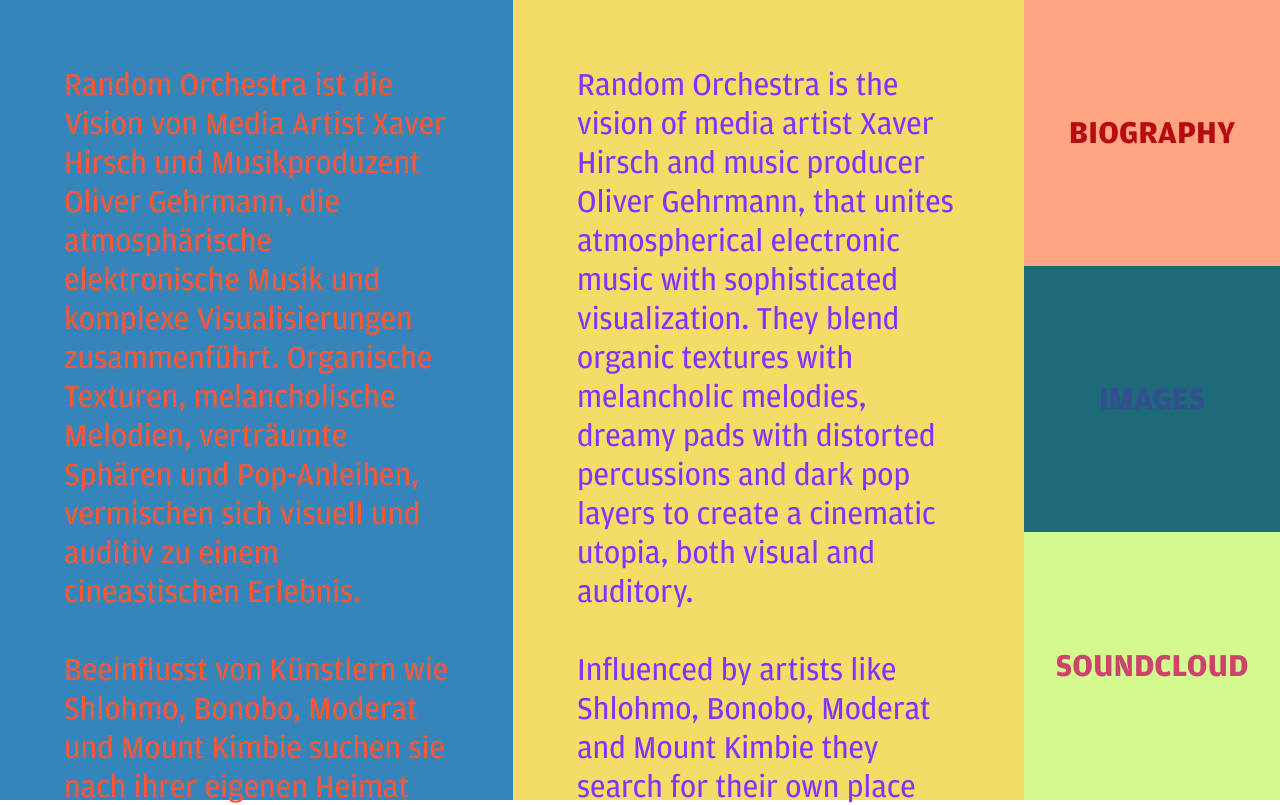
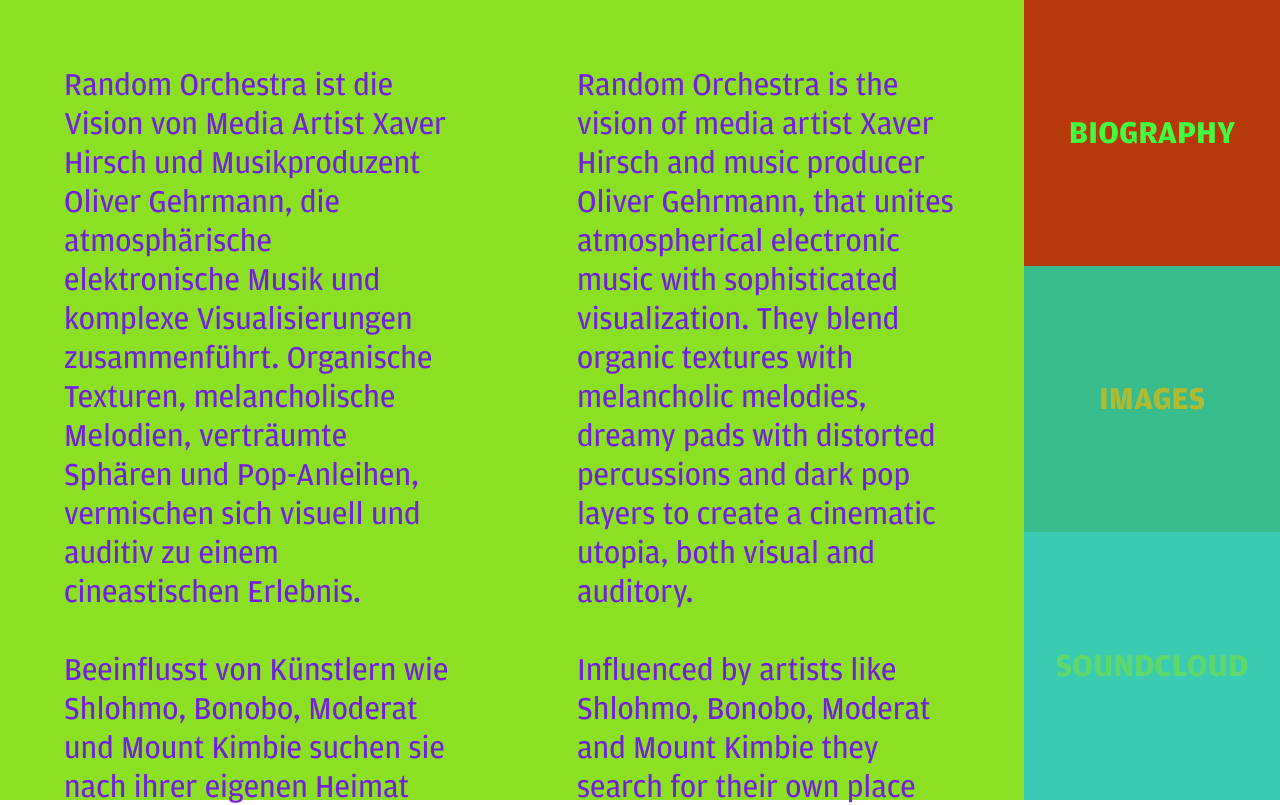
Before and after one commit to xhirsch/ro, a React (Create React App) app: page / in a window 1280 px wide. Shown: the top 805 px of the page. Built offline with nearby package versions, Linux system fonts and the light colour scheme.

Commit message:
colors komplementär

```diff
--- a/src/App.js
+++ b/src/App.js
@@ -1,6 +1,6 @@
-import React, { Suspense } from 'react';
+import React from 'react';
 import styled from 'styled-components';
-import { BrowserRouter as Router, Switch, Route, Link } from 'react-router-dom';
+import { BrowserRouter as Router, Switch, Route } from 'react-router-dom';
 
 import Bio from './components/Bio';
 import Images from './components/Images';
@@ -17,8 +17,6 @@ const StyledApp = styled.div`
   }
 `;
 
-const StyledNav = styled.div``;
-
 function App() {
   return (
     <StyledApp>
--- a/src/components/Bio.js
+++ b/src/components/Bio.js
@@ -1,12 +1,29 @@
 import React from 'react';
 import styled from 'styled-components';
 import randomColor from 'randomcolor';
+import { toRGB } from '../helpers/rgbExtract'
 
-const bg1 = randomColor();
-const bg2 = randomColor();
+const color = randomColor({
+  count: 2,
+  format: "rgb"
+});
+
+const rColor = randomColor({ format: "rgb" });
+const bgColor = toRGB(rColor)
+
+const tColorR = 255 - `${bgColor[0]}`;
+const tColorG = 255 - `${bgColor[1]}`;
+const tColorB = 255 - `${bgColor[2]}`;
+
+const tColor = `rgb(${tColorR}, ${tColorG}, ${tColorB})`
+
+const tColor1 = randomColor({
+  format: "rgb"
+});
+const tColor2 = randomColor();
 
 const Text = styled.div`
-  background: violet;
+  background: ${rColor};
   position: relative;
   width: 100%;
   height: 100%;
@@ -30,8 +47,8 @@ const Text = styled.div`
 
 const ContentENG = styled.div`
   height: calc(100% - 8rem);
-  background: ${bg1};
-  color: #ff5733;
+  // background: ${bgColor};
+  color: ${tColor};
   padding: 4rem;
 
   @media screen and (max-width: 500px) {
@@ -41,9 +58,9 @@ const ContentENG = styled.div`
 
 const ContentDE = styled.div`
   height: calc(100% - 8rem);
-  background: ${bg2};
+  // background: ${bgColor};
   padding: 4rem;
-  color: #8333ff;
+  color: ${tColor};
 
   @media screen and (max-width: 500px) {
     padding: 1rem;
--- /dev/null
+++ b/src/helpers/rgbExtract.js
@@ -0,0 +1,4 @@
+export const toRGB = (x) => {
+    let sep = x.indexOf(",") > -1 ? "," : " ";
+    return x.substr(4).split(")")[0].split(sep).map(Number);
+}
```
